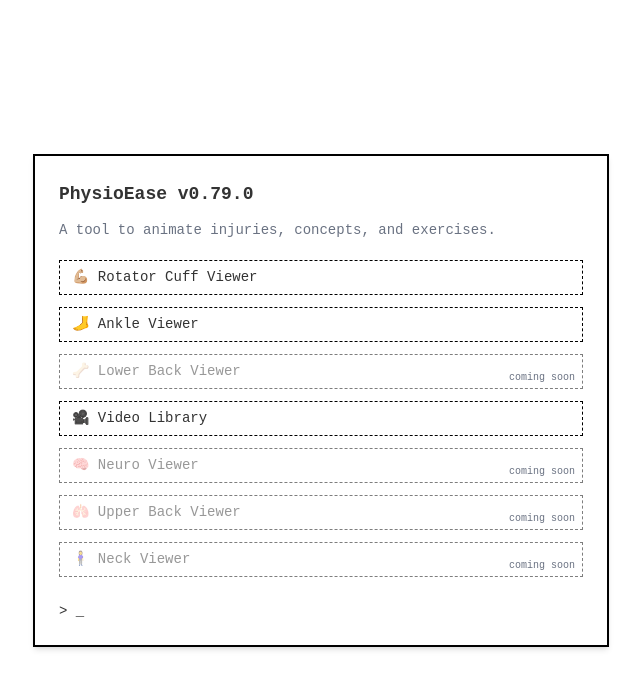
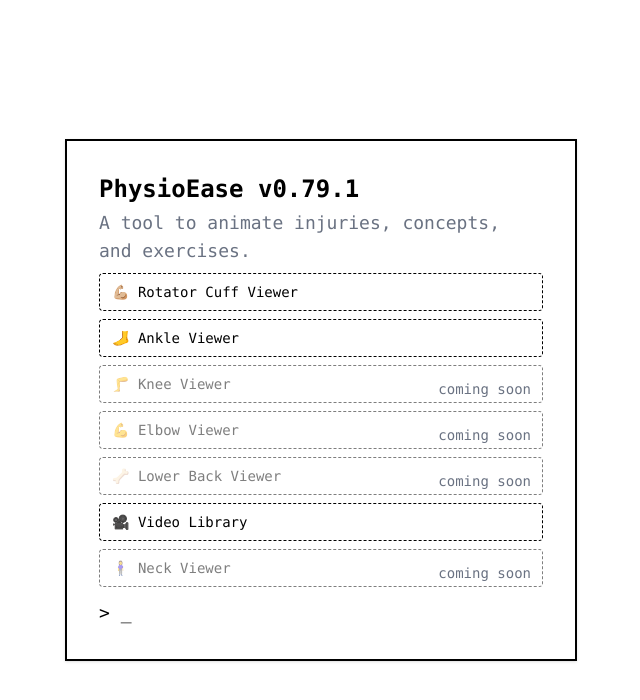
Before and after one commit to Shiv3901/physioease, a website built with Vite: page index.html in a window 1280 px wide. Shown: the whole page, without its empty margins (319-959 px from the left). Built offline with nearby package versions, Linux system fonts and the light colour scheme.

Commit message:
patch: home page updated

```diff
--- a/package.json
+++ b/package.json
@@ -1,7 +1,7 @@
 {
   "name": "physioease",
   "private": true,
-  "version": "0.79.0",
+  "version": "0.79.1",
   "type": "module",
   "scripts": {
     "dev": "vite",
--- a/src/homepage.js
+++ b/src/homepage.js
@@ -1,90 +1,74 @@
 import pkg from '../package.json';
 const { version } = pkg;
+import './style.css';
 
 export function loadHomepage(app) {
+  // Inject viewport meta tag if not present
+  if (!document.querySelector('meta[name="viewport"]')) {
+    const meta = document.createElement('meta');
+    meta.name = 'viewport';
+    meta.content = 'width=device-width, initial-scale=1';
+    document.head.appendChild(meta);
+  }
+
   app.innerHTML = `
-    <div class="min-h-screen flex items-center justify-center bg-white text-black px-4">
-      <div class="terminal-box w-full max-w-xl border-2 border-black p-6 font-mono shadow-md">
-        <h1 class="text-lg font-bold mb-3">PhysioEase v${version}</h1>
-        <p class="text-sm text-gray-500 mb-5">A tool to animate injuries, concepts, and exercises.</p>
-
-        <div class="flex flex-col gap-3 mb-6">
-          <button id="launch-rotator" class="terminal-link">
+    <div class="fixed inset-0 flex items-center justify-center bg-white text-black p-4 sm:p-8">
+      <div class="
+        w-full max-w-xs sm:max-w-sm md:max-w-md lg:max-w-lg
+        mx-auto
+        border-2 border-black
+        p-3 sm:p-6 md:p-8
+        font-mono
+        shadow
+        bg-white text-black
+        max-h-[92vh]
+        overflow-auto
+        transition-all
+        duration-300
+      ">
+        <h1 class="font-bold mb-1 text-base md:text-lg lg:text-2xl">PhysioEase v${version}</h1>
+        <p class="text-sm md:text-base lg:text-lg text-gray-500 mb-2">A tool to animate injuries, concepts, and exercises.</p>
+        <div class="flex flex-col gap-2 mb-3">
+          <button id="launch-rotator" class="pe-btn text-sm md:text-base lg:text-lg px-3 py-2 md:px-4 md:py-3 lg:px-6 lg:py-4">
             💪🏼 Rotator Cuff Viewer
           </button>
-          <button id="launch-ankle" class="terminal-link">
+          <button id="launch-ankle" class="pe-btn text-sm md:text-base lg:text-lg px-3 py-2 md:px-4 md:py-3 lg:px-6 lg:py-4">
             🦶 Ankle Viewer
           </button>
           <div class="relative">
-            <button class="terminal-link opacity-50 cursor-not-allowed w-full text-left" disabled>
+            <button id="launch-knee" class="pe-btn text-sm md:text-base lg:text-lg px-3 py-2 md:px-4 md:py-3 lg:px-6 lg:py-4 opacity-50 cursor-not-allowed" disabled>
+              🦵 Knee Viewer
+            </button>
+            <span class="absolute bottom-1 right-3 text-[10px] md:text-xs lg:text-sm text-gray-500">coming soon</span>
+          </div>
+          <div class="relative">
+            <button id="launch-elbow" class="pe-btn text-sm md:text-base lg:text-lg px-3 py-2 md:px-4 md:py-3 lg:px-6 lg:py-4 opacity-50 cursor-not-allowed" disabled>
+              💪 Elbow Viewer
+            </button>
+            <span class="absolute bottom-1 right-3 text-[10px] md:text-xs lg:text-sm text-gray-500">coming soon</span>
+          </div>
+          <div class="relative">
+            <button class="pe-btn text-sm md:text-base lg:text-lg px-3 py-2 md:px-4 md:py-3 lg:px-6 lg:py-4 opacity-50 cursor-not-allowed" disabled>
               🦴 Lower Back Viewer
             </button>
-            <span class="absolute bottom-1 right-2 text-[10px] text-gray-500">coming soon</span>
+            <span class="absolute bottom-1 right-3 text-[10px] md:text-xs lg:text-sm text-gray-500">coming soon</span>
           </div>
-          <button id="launch-library" class="terminal-link">
+          <button id="launch-library" class="pe-btn text-sm md:text-base lg:text-lg px-3 py-2 md:px-4 md:py-3 lg:px-6 lg:py-4">
             🎥 Video Library
           </button>
           <div class="relative">
-            <button class="terminal-link opacity-50 cursor-not-allowed w-full text-left" disabled>
-              🧠 Neuro Viewer
-            </button>
-            <span class="absolute bottom-1 right-2 text-[10px] text-gray-500">coming soon</span>
-          </div>
-          <div class="relative">
-            <button class="terminal-link opacity-50 cursor-not-allowed w-full text-left" disabled>
-              🫁 Upper Back Viewer
-            </button>
-            <span class="absolute bottom-1 right-2 text-[10px] text-gray-500">coming soon</span>
-          </div>
-          <div class="relative">
-            <button class="terminal-link opacity-50 cursor-not-allowed w-full text-left" disabled>
+            <button class="pe-btn text-sm md:text-base lg:text-lg px-3 py-2 md:px-4 md:py-3 lg:px-6 lg:py-4 opacity-50 cursor-not-allowed" disabled>
               🧍‍♀️ Neck Viewer
             </button>
-            <span class="absolute bottom-1 right-2 text-[10px] text-gray-500">coming soon</span>
+            <span class="absolute bottom-1 right-3 text-[10px] md:text-xs lg:text-sm text-gray-500">coming soon</span>
           </div>
         </div>
-
-        <div class="mt-4 text-sm">
+        <div class="mt-2 text-sm md:text-base lg:text-lg">
           &gt; <span class="inline-block w-2 animate-blink">_</span>
         </div>
       </div>
     </div>
   `;
-
-  const style = document.createElement('style');
-  style.innerHTML = `
-    .terminal-box {
-      font-family: 'Courier New', Courier, monospace;
-      background: #fff;
-      color: #333;
-    }
-
-    .terminal-link {
-      padding: 6px 12px;
-      border: 1px dashed #000;
-      background: white;
-      cursor: pointer;
-      transition: all 0.2s;
-      font-size: 0.875rem;
-      text-align: left;
-      width: 100%;
-    }
-
-    .terminal-link:hover:not([disabled]) {
-      background-color: black;
-      color: white;
-    }
-
-    .animate-blink {
-      animation: blink 1s steps(2, start) infinite;
-    }
-
-    @keyframes blink {
-      0%, 50% { opacity: 1; }
-      51%, 100% { opacity: 0; }
-    }
-  `;
-  document.head.appendChild(style);
 
   document.getElementById('launch-rotator')?.addEventListener('click', () => {
     history.pushState({}, '', '/rotatorcuff');
--- a/src/style.css
+++ b/src/style.css
@@ -1,98 +1,30 @@
+html,
+body,
+#app {
+  height: 100%;
+  width: 100%;
+  min-height: 100vh;
+  margin: 0;
+  padding: 0;
+  overflow: hidden;
+}
+
 @import 'tailwindcss';
 
-:root {
-  font-family: system-ui, Avenir, Helvetica, Arial, sans-serif;
-  line-height: 1.5;
-  font-weight: 400;
-
-  color-scheme: light dark;
-  color: rgba(255, 255, 255, 0.87);
-  background-color: #242424;
-
-  font-synthesis: none;
-  text-rendering: optimizeLegibility;
-  -webkit-font-smoothing: antialiased;
-  -moz-osx-font-smoothing: grayscale;
+@keyframes blink {
+  0%,
+  50% {
+    opacity: 1;
+  }
+  51%,
+  100% {
+    opacity: 0;
+  }
+}
+.animate-blink {
+  animation: blink 1s steps(2, start) infinite;
 }
 
-a {
-  font-weight: 500;
-  color: #646cff;
-  text-decoration: inherit;
+.pe-btn {
+  @apply px-3 py-2 text-sm border border-dashed border-black bg-white cursor-pointer transition-all duration-200 text-left w-full hover:bg-black hover:text-white rounded-sm disabled:opacity-50 disabled:cursor-not-allowed;
 }
-a:hover {
-  color: #535bf2;
-}
-
-body {
-  margin: 0;
-  display: flex;
-  place-items: center;
-  min-width: 320px;
-  min-height: 100vh;
-}
-
-h1 {
-  font-size: 3.2em;
-  line-height: 1.1;
-}
-
-#app {
-  max-width: 1280px;
-  margin: 0 auto;
-  padding: 2rem;
-  text-align: center;
-}
-
-.logo {
-  height: 6em;
-  padding: 1.5em;
-  will-change: filter;
-  transition: filter 300ms;
-}
-.logo:hover {
-  filter: drop-shadow(0 0 2em #646cffaa);
-}
-.logo.vanilla:hover {
-  filter: drop-shadow(0 0 2em #f7df1eaa);
-}
-
-.card {
-  padding: 2em;
-}
-
-.read-the-docs {
-  color: #888;
-}
-
-button {
-  border-radius: 8px;
-  border: 1px solid transparent;
-  padding: 0.6em 1.2em;
-  font-size: 1em;
-  font-weight: 500;
-  font-family: inherit;
-  background-color: #1a1a1a;
-  cursor: pointer;
-  transition: border-color 0.25s;
-}
-button:hover {
-  border-color: #646cff;
-}
-button:focus,
-button:focus-visible {
-  outline: 4px auto -webkit-focus-ring-color;
-}
-
-@media (prefers-color-scheme: light) {
-  :root {
-    color: #213547;
-    background-color: #ffffff;
-  }
-  a:hover {
-    color: #747bff;
-  }
-  button {
-    background-color: #f9f9f9;
-  }
-}
--- /dev/null
+++ b/tailwind.config.js
@@ -0,0 +1,15 @@
+module.exports = {
+  theme: {
+    extend: {
+      keyframes: {
+        blink: {
+          '0%, 50%': { opacity: '1' },
+          '51%, 100%': { opacity: '0' },
+        },
+      },
+      animation: {
+        blink: 'blink 1s steps(2, start) infinite',
+      },
+    },
+  },
+};
--- a/tests/unit/homepage.test.js
+++ b/tests/unit/homepage.test.js
@@ -10,19 +10,20 @@ describe('loadHomepage', () => {
     document.head.innerHTML = '';
   });
 
-  it('renders terminal content into the app element', () => {
+  it('renders PhysioEase content into the app element', () => {
     loadHomepage(app);
     expect(app.innerHTML).toContain('PhysioEase v');
-    expect(app.querySelector('.terminal-box')).toBeTruthy();
     expect(app.querySelector('#launch-rotator')).toBeTruthy();
     expect(app.querySelector('#launch-ankle')).toBeTruthy();
+    expect(app.querySelector('.pe-btn')).toBeTruthy();
   });
 
-  it('injects style tag into document head', () => {
+  it('does NOT inject legacy terminal-box style tag', () => {
     loadHomepage(app);
     const styles = [...document.head.querySelectorAll('style')];
+    // Expect no injected terminal-box styles anymore
     const hasTerminalStyles = styles.some((style) => style.innerHTML.includes('.terminal-box'));
-    expect(hasTerminalStyles).toBe(true);
+    expect(hasTerminalStyles).toBe(false);
   });
 
   it('clicking "Rotator Cuff Viewer" triggers history.pushState and popstate', () => {
```
Also changed, not shown: 1 other file.
